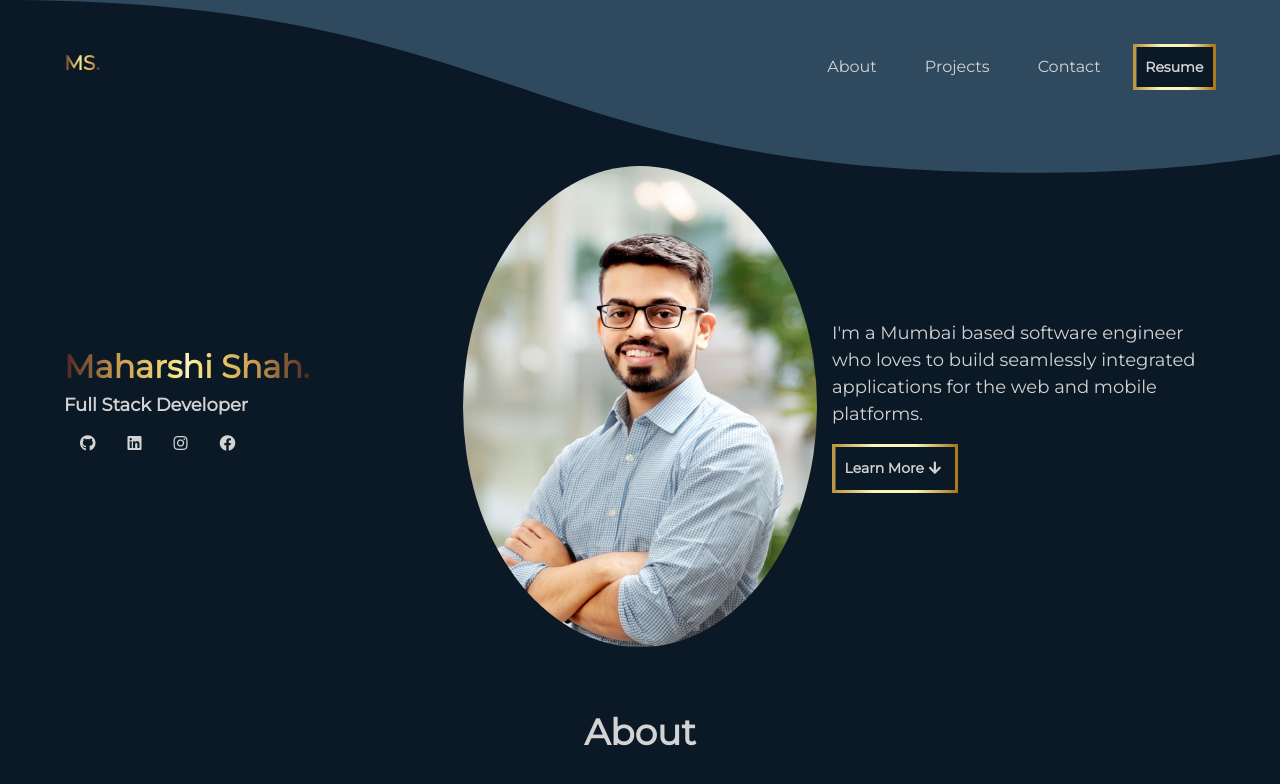
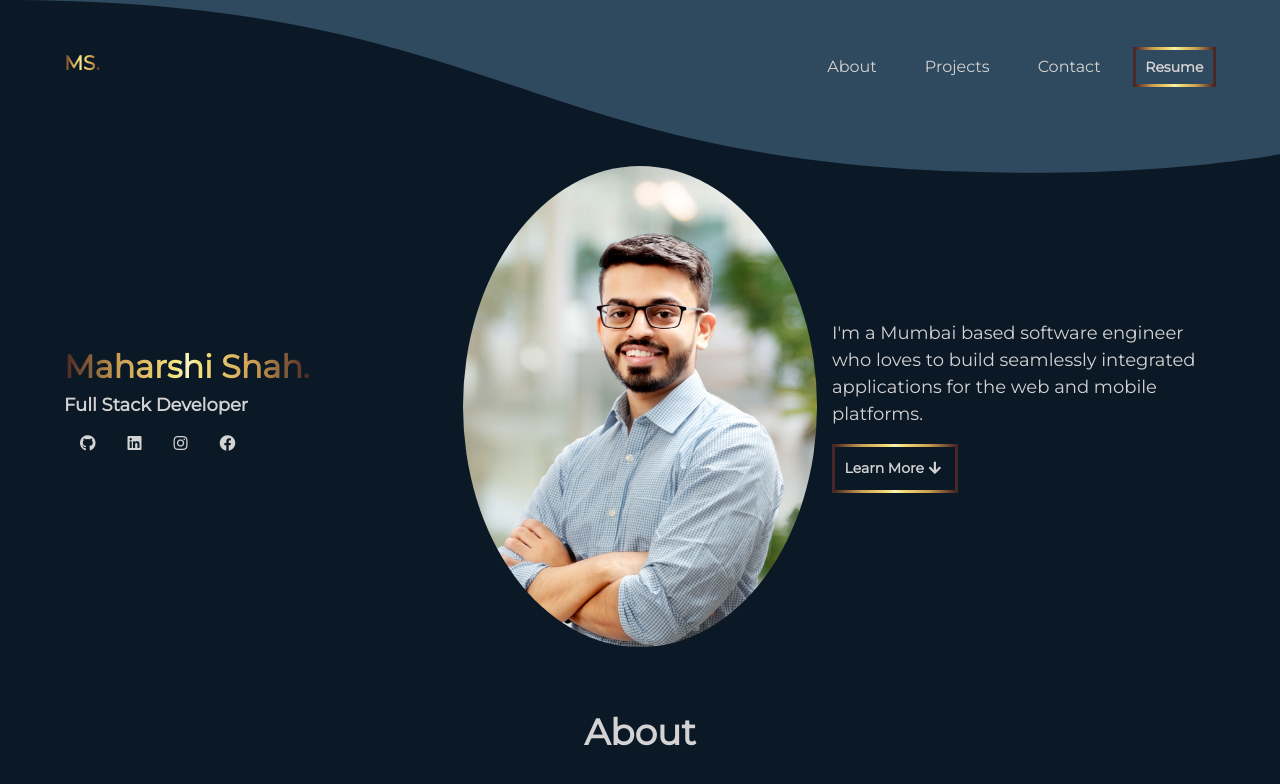
Before and after one commit to maharshi66/portfolio, a React (Create React App) app: page / in a window 1280 px wide. Shown: the top 784 px of the page. Built offline with nearby package versions, Linux system fonts and the light colour scheme.

Commit message:
Changed border gradient for button

```diff
--- a/src/components/CustomButton/CustomButton.css
+++ b/src/components/CustomButton/CustomButton.css
@@ -1,4 +1,5 @@
 .btn {
+  display: inline-block;
   padding: 0.6rem 0.6rem;
   font-weight: bold;
   font-size: 14px;
@@ -6,11 +7,11 @@
   background: linear-gradient(to right, lightgray 50%, #0b1826 50%);
   background-size: 200% 100%;
   background-position: right bottom;
-  transition: all 0.3s ease-out;
+  transition: all cubic-bezier(0.19, 1, 0.22, 1) 0.6s;
 }
 
 .border-gradient {
-  border: 10px solid;
+  border: 10px solid transparent;
   border-image-slice: 1;
   border-width: 3px;
 }
--- a/src/components/CustomButton/CustomButton.js
+++ b/src/components/CustomButton/CustomButton.js
@@ -1,5 +1,5 @@
 import React from 'react'
-import './CustomButton.css';
+import './CustomButton.scss';
 
 const CustomButton = ({handleClick, icon, text, isAnchor, href}) => {
     return (
@@ -9,7 +9,7 @@ const CustomButton = ({handleClick, icon, text, isAnchor, href}) => {
                     onClick={handleClick}
                     className='btn
                     border-gradient
-                    border-gradient-color'>
+                    border-gradient-color btn--border'>
                     {text}
                     <i className={icon}></i>
                 </button>
@@ -19,7 +19,7 @@ const CustomButton = ({handleClick, icon, text, isAnchor, href}) => {
                     onClick={handleClick}
                     className='btn
                     border-gradient
-                    border-gradient-color'>
+                    border-gradient-color btn--border'>
                     {text}
                     <i className={icon}></i>
                     </button>
--- /dev/null
+++ b/src/components/CustomButton/CustomButton.scss
@@ -0,0 +1,52 @@
+.btn {
+  display: inline-block;
+  position: relative;
+  padding: 0.6rem 0.6rem;
+  font-size: 14px;
+  color: lightgray;
+  font-weight: bold;
+  line-height: 1;
+  z-index: 1;
+  transition: all cubic-bezier(0.19, 1, 0.22, 1) 0.6s;
+
+  &::after {
+    content: '';
+    display: block;
+    position: absolute;
+    width: 0px;
+    height: 100%;
+    left: 0;
+    bottom: 0;
+    z-index: -1;
+    transition: all cubic-bezier(0.19, 1, 0.22, 1) 0.3s;
+  }
+}
+
+.btn--border {
+  border: 3px solid transparent;
+  border-image: linear-gradient(
+    to left,
+    #462523 0,
+    #cb9b51 22%,
+    #f6e27a 45%,
+    #f6f2c0 50%,
+    #f6e27a 55%,
+    #cb9b51 78%,
+    #462523 100%
+  );
+
+  border-image-slice: 1;
+
+  &::after {
+    background-image: linear-gradient(135deg, lightgray 0%, white 60%);
+  }
+
+  &:hover {
+    -webkit-text-fill-color: black;
+    text-decoration: none;
+
+    &::after {
+      width: 100%;
+    }
+  }
+}
```
